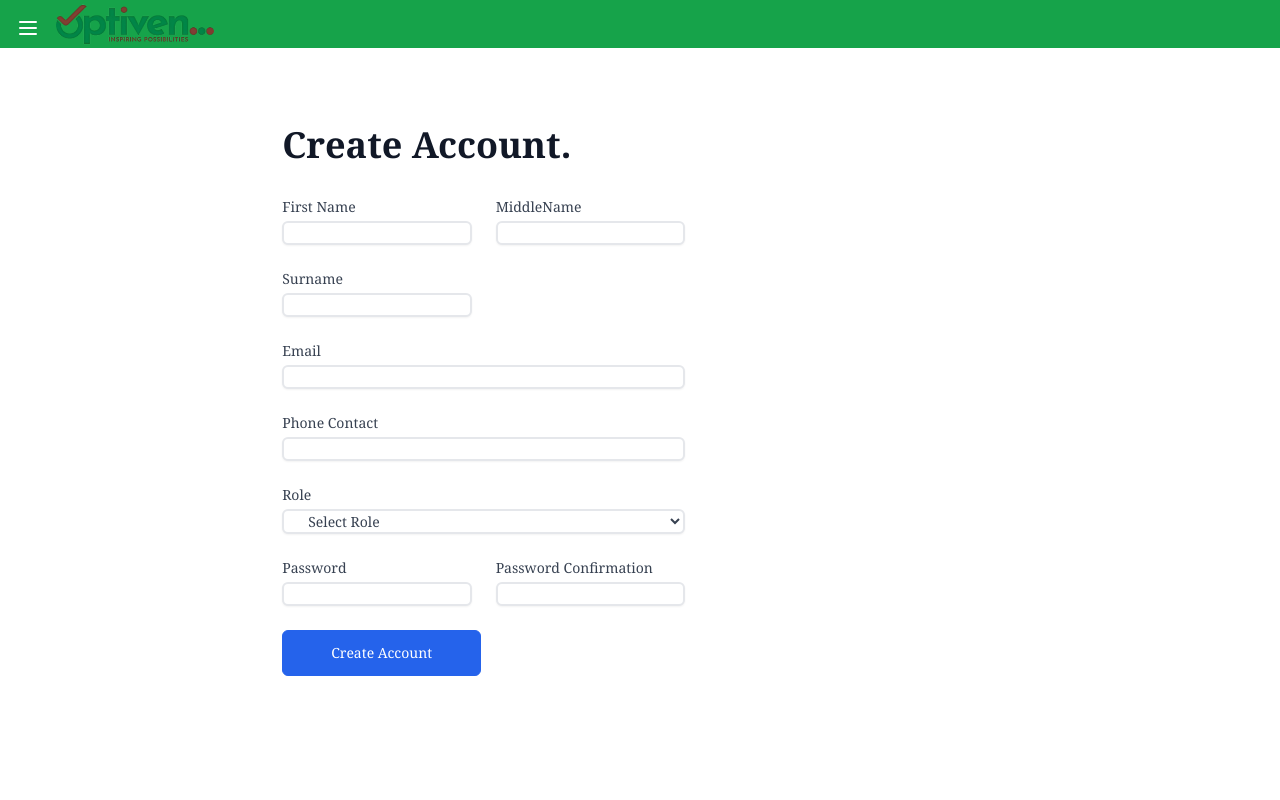
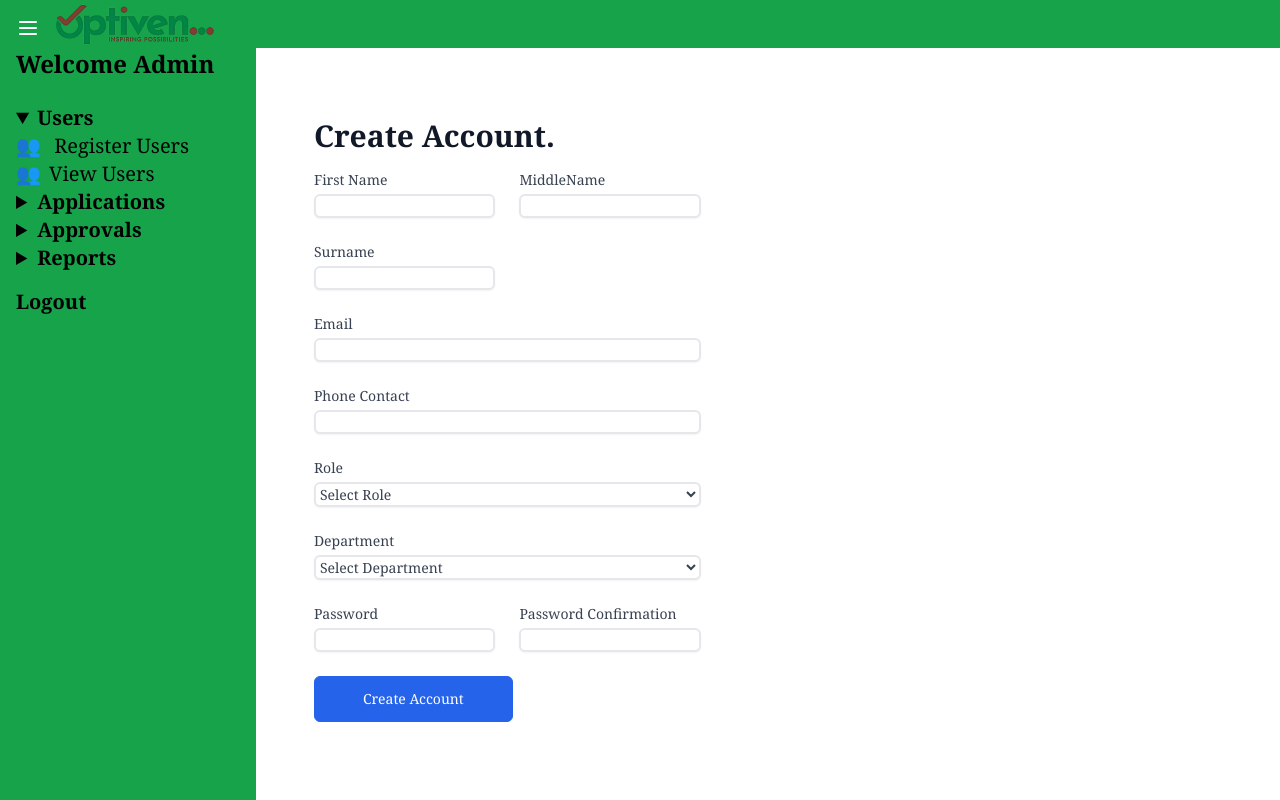
Before and after one commit to DENNISINNOCENT/optiven_clearance_system, a React (Create React App) app: page /admin/users in a window 1280 px wide. Built offline with nearby package versions, Linux system fonts and the light colour scheme.

Commit message:
user_department $ employee_number

```diff
--- a/src/component/Sidebar.js
+++ b/src/component/Sidebar.js
@@ -5,7 +5,7 @@ import { HiOutlineMenu } from "react-icons/hi";
 import logo from "../images/optiven-logo-full.f498da6255572ff1ab8a.png";
 
 const Sidebar = () => {
-  const [isSidebarVisible, setIsSidebarVisible] = useState(false);
+  const [isSidebarVisible, setIsSidebarVisible] = useState(true);
 
   const toggleSidebar = () => {
     setIsSidebarVisible(!isSidebarVisible);
@@ -13,25 +13,23 @@ const Sidebar = () => {
 
   return (
     <>
-       {/* Navbar */}
-       <div className="bg-green-600 mb-5 fixed w-screen">
+      {/* Navbar */}
+      <div className="bg-green-600 mb-5 fixed w-screen overflow-x-auto">
         <div className="relative flex items-center justify-between">
           <img src={logo} alt="logo" className="h-12 px-4 ml-10" />
         </div>
       </div>
+
       {/* sidebar */}
       <div
         className={`
     ${
       isSidebarVisible ? "w-1/2" : "w-0"
     } sm:w-1/3 md:w-1/4 lg:w-1/5 fixed left-0 top-0 bottom-0  transition-width duration-300 mt-4 `}
-
       >
-
         {isSidebarVisible && (
           <>
-          <div className="bg-green-600 h-full">
-
+            <div className="bg-green-600 h-full">
               <h1 className="font-extrabold text-2xl mb-2 mt-8 font-serif px-4">
                 Welcome Admin
               </h1>
@@ -119,7 +117,7 @@ const Sidebar = () => {
                 </li>
               </ul>
             </div>
-            </>
+          </>
         )}
       </div>
       <div className="fixed top-4 left-4 text-white">
--- a/src/pages/EmployeeForm.js
+++ b/src/pages/EmployeeForm.js
@@ -7,6 +7,7 @@ const EmployeeForm = () => {
   const [data, setData] = useState({
     employee_name: "",
     employee_email: "",
+    employee_number:"",
     employee_phone: "",
     employee_department: "",
   });
@@ -27,6 +28,7 @@ const EmployeeForm = () => {
     if (
       !data.employee_name ||
       !data.employee_email ||
+      !data.employee_number ||
       !data.employee_phone ||
       !data.employee_department
     ) {
@@ -52,7 +54,7 @@ const EmployeeForm = () => {
   }
   return (
     <div>
-      <section className="bg-gray-100">
+      <section className="bg-gray-100 font-serif">
         <div className="mx-auto max-w-screen-xl px-4 py-16 sm:px-6 lg:px-8">
           <div className="grid grid-cols-1 gap-x-16 gap-y-8 lg:grid-cols-5">
             <div className="lg:col-span-2 lg:py-12">
@@ -77,7 +79,7 @@ const EmployeeForm = () => {
                     Name
                   </label>
                   <input
-                    className="w-full rounded-lg border-gray-200 p-3 text-sm"
+                    className="w-full rounded-lg border-gray-200 p-3 text-sm border-2"
                     placeholder="Name"
                     type="text"
                     id="employee_name"
@@ -91,7 +93,7 @@ const EmployeeForm = () => {
                     Email
                   </label>
                   <input
-                    className="w-full rounded-lg border-gray-200 p-3 text-sm"
+                    className="w-full rounded-lg border-gray-200 p-3 text-sm border-2"
                     placeholder="Email address"
                     type="email"
                     id="employee_email"
@@ -99,15 +101,29 @@ const EmployeeForm = () => {
                     onChange={handleChange}
                   />
                 </div>
+                <div>
+                  <label className="sr-only" htmlFor="employee_number">
+                   Employee Number
+                  </label>
+                  <input
+                    className="w-full rounded-lg border-gray-200 p-3 text-sm border-2"
+                    placeholder="Employee Number"
+                    type="text"
+                    id="employee_number"
+                    name="employee_number"
+                    onChange={handleChange}
+                  />
+                </div>
+
 
                 <div>
                   <label className="sr-only" htmlFor="phone">
                     Phone
                   </label>
                   <input
-                    className="w-full rounded-lg border-gray-200 p-3 text-sm"
+                    className="w-full rounded-lg border-gray-200 p-3 text-sm border-2"
                     placeholder="Phone Number"
-                    type="number"
+                    type=""
                     id="employee_phone"
                     name="employee_phone"
                     onChange={handleChange}
@@ -135,7 +151,7 @@ const EmployeeForm = () => {
                 <div className="mt-4">
                   <button
                     type="submit"
-                    className="inline-block w-full rounded-lg bg-black px-5 py-3 font-medium text-white sm:w-auto"
+                    className="inline-block w-full rounded-lg bg-green-600 px-5 py-3 font-medium text-white sm:w-auto"
                   >
                     Submit
                   </button>
--- a/src/pages/Login.js
+++ b/src/pages/Login.js
@@ -34,7 +34,7 @@ const Login = () => {
     <div>
       <Navbar />
 
-        <div className="min-h-screen bg-gray-50 flex flex-col justify-center py-12 sm:px-6 lg:px-8 px-6">
+        <div className="min-h-screen bg-gray-50 flex flex-col justify-center py-12 sm:px-6 lg:px-8 px-6 font-serif">
           <div className="sm:mx-auto sm:w-full sm:max-w-md">
             <h2 className="mt-6 text-center text-3xl leading-9 font-extrabold text-gray-900">
               Sign in to your account
--- a/src/pages/UserForm.js
+++ b/src/pages/UserForm.js
@@ -4,6 +4,7 @@ import { postUsers } from '../redux/userSlice';
 
 const UserForm = () => {
   const roles = ["ict", "marketer", "legal"];
+  const departments = ["Ict", "Conversion", "Hr"];
   const[error,setError] = useState("")
   const dispatch = useDispatch();
   const[users,setUsers] = useState({
@@ -12,8 +13,9 @@ const UserForm = () => {
     surname:"",
     user_email:"",
     user_contact:"",
+    user_department:"",
     user_role:"",
-    user_password:"",
+     user_password:"",
     confirm_password:""
   })
   const handleChange = (e) =>{
@@ -27,7 +29,7 @@ const UserForm = () => {
     e.preventDefault();
     console.log('Submitting users:', users);
 
-    if(!users.first_name || !users.middle_name || !users.surname || !users.user_email || !users.user_contact || !users.user_role || !users.user_password || !users.confirm_password){
+    if(!users.first_name || !users.middle_name || !users.surname || !users.user_email || !users.user_contact || !users.user_role || !users.user_department || !users.user_password || !users.confirm_password){
       setError({message:"All fields required"})
       return
     }
@@ -48,17 +50,16 @@ const UserForm = () => {
 
     console.log(users)
 
-
   }
 
   return (
     <div className="min-h-screen flex items-center justify-center bg-gray-100">
-    <section className="bg-white font-serif">
+    <section className="bg-white font-serif flex items-center justify-center ">
       <div className="lg:grid lg:min-h-screen lg:grid-cols-12">
         <main className="flex items-center justify-center px-8 py-8 sm:px-12 lg:col-span-7 lg:px-16 lg:py-12 xl:col-span-6">
           <div className="max-w-xl lg:max-w-3xl w-full">
 
-              <h1 className="text-xl font-bold text-gray-900 sm:text-3xl md:text-4xl">
+              <h1 className="text-xl font-bold text-gray-900 sm:text-xl md:text-3xl mt-10">
                 Create Account.
               </h1>
               <div>
@@ -67,7 +68,7 @@ const UserForm = () => {
                 ))}
               </div>
 
-              <form action="#" className="mt-8 grid grid-cols-6 gap-6" onSubmit={handleSubmit}>
+              <form action="#" className="mt-4 grid grid-cols-6 gap-6" onSubmit={handleSubmit}>
 
                 <div className="col-span-6 sm:col-span-3">
                   <label
@@ -82,7 +83,7 @@ const UserForm = () => {
                     id="first_name"
                     name="first_name"
                     autoComplete="off"
-                    className="mt-1 w-full rounded-md border-gray-200 bg-white text-sm text-gray-700 shadow-sm px-10 border-2"
+                    className="mt-1 w-full rounded-md border-gray-200 bg-white text-sm text-gray-700 shadow-sm px-2 border-2 "
                     onChange={handleChange}
 
                   />
@@ -101,7 +102,7 @@ const UserForm = () => {
                     id="MiddleName"
                     name="middle_name"
                     autoComplete="off"
-                    className="mt-1 w-full rounded-md border-gray-200 bg-white text-sm text-gray-700 shadow-sm px-10 border-2"
+                    className="mt-1 w-full rounded-md border-gray-200 bg-white text-sm text-gray-700 shadow-sm px-2 border-2"
                     onChange={handleChange}
 
                   />
@@ -119,7 +120,7 @@ const UserForm = () => {
                     id="surname"
                     name="surname"
                     autoComplete="off"
-                    className="mt-1 w-full rounded-md border-gray-200 bg-white text-sm text-gray-700 shadow-sm px-10 border-2"
+                    className="mt-1 w-full rounded-md border-gray-200 bg-white text-sm text-gray-700 shadow-sm px-2 border-2"
                     onChange={handleChange}
 
 
@@ -140,7 +141,7 @@ const UserForm = () => {
                     id="user_email"
                     name="user_email"
                     autoComplete="off"
-                    className="mt-1 w-full rounded-md border-gray-200 bg-white text-sm text-gray-700 shadow-sm px-5 border-2"
+                    className="mt-1 w-full rounded-md border-gray-200 bg-white text-sm text-gray-700 shadow-sm px-2 border-2"
                     onChange={handleChange}
 
                   />
@@ -154,10 +155,10 @@ const UserForm = () => {
                   </label>
 
                   <input
-                    type="text"
+                    type="tel"
                     id="user_contact"
                     name="user_contact"
-                    className="mt-1 w-full rounded-md border-gray-200 bg-white text-sm text-gray-700 shadow-sm px-5 border-2"
+                    className="mt-1 w-full rounded-md border-gray-200 bg-white text-sm text-gray-700 shadow-sm px-2  border-2"
                     onChange={handleChange}
                     autoComplete="off"
 
@@ -171,7 +172,7 @@ const UserForm = () => {
                     Role
                   </label>
                   <select
-                    className="mt-1 w-full rounded-md border-gray-200 bg-white text-sm text-gray-700 shadow-sm px-5 border-2"
+                    className="mt-1 w-full rounded-md border-gray-200 bg-white text-sm text-gray-700 shadow-sm  border-2"
                     name="user_role"
                     id="user_role"
                     defaultValue=""
@@ -183,6 +184,30 @@ const UserForm = () => {
                     {roles.map((role, index) => (
                       <option key={index} value={role}>
                         {role}
+                      </option>
+                    ))}
+                  </select>
+                </div>
+                <div className="col-span-6">
+                  <label
+                    className="block text-sm font-medium text-gray-700"
+                    htmlFor="department"
+                  >
+                    Department
+                  </label>
+                  <select
+                    className="mt-1 w-full rounded-md border-gray-200 bg-white text-sm text-gray-700 shadow-sm  border-2"
+                    name="user_department"
+                    id="user_department"
+                    defaultValue=""
+                    autoComplete="off"
+                    onChange={handleChange}
+
+                  >
+                    <option  value =""disabled >Select Department</option>
+                    {departments.map((department, index) => (
+                      <option key={index} value={department}>
+                        {department}
                       </option>
                     ))}
                   </select>
@@ -201,7 +226,7 @@ const UserForm = () => {
                     type="password"
                     id="user_Password"
                     name="user_password"
-                    className="mt-1 w-full rounded-md border-gray-200 bg-white text-sm text-gray-700 shadow-sm px-5 border-2"
+                    className="mt-1 w-full rounded-md border-gray-200 bg-white text-sm text-gray-700 shadow-sm px-2 border-2"
                     onChange={handleChange}
 
                   />
@@ -220,7 +245,7 @@ const UserForm = () => {
                     id="confirm_password"
                     name="confirm_password"
 
-                    className="mt-1 w-full rounded-md border-gray-200 bg-white text-sm text-gray-700 shadow-sm px-10 border-2"
+                    className="mt-1 w-full rounded-md border-gray-200 bg-white text-sm text-gray-700 shadow-sm px-2  border-2"
                     onChange={handleChange}
                   />
                 </div>
```
Also changed, not shown: src/pages/AllEmployeeView.js (+14 -8 lines), src/pages/Userview.js (+16 -14 lines), src/redux/userSlice.js (+4 -4 lines).
